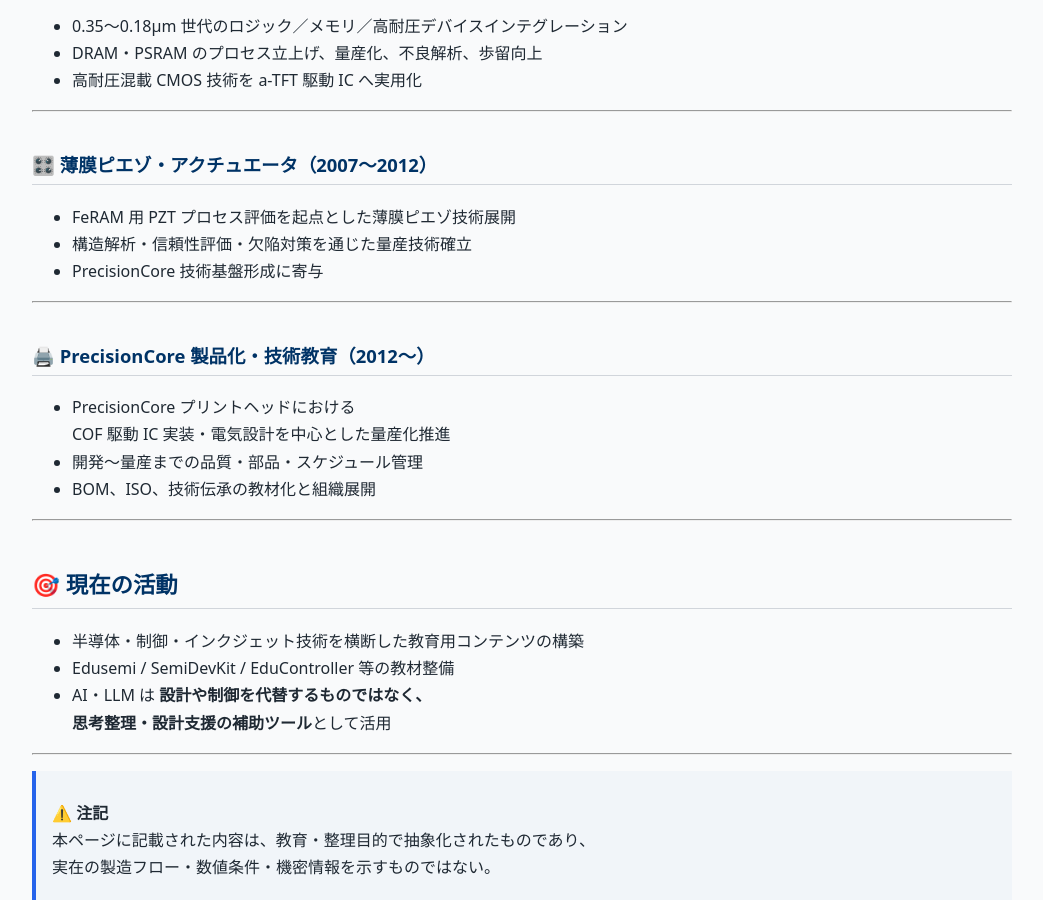
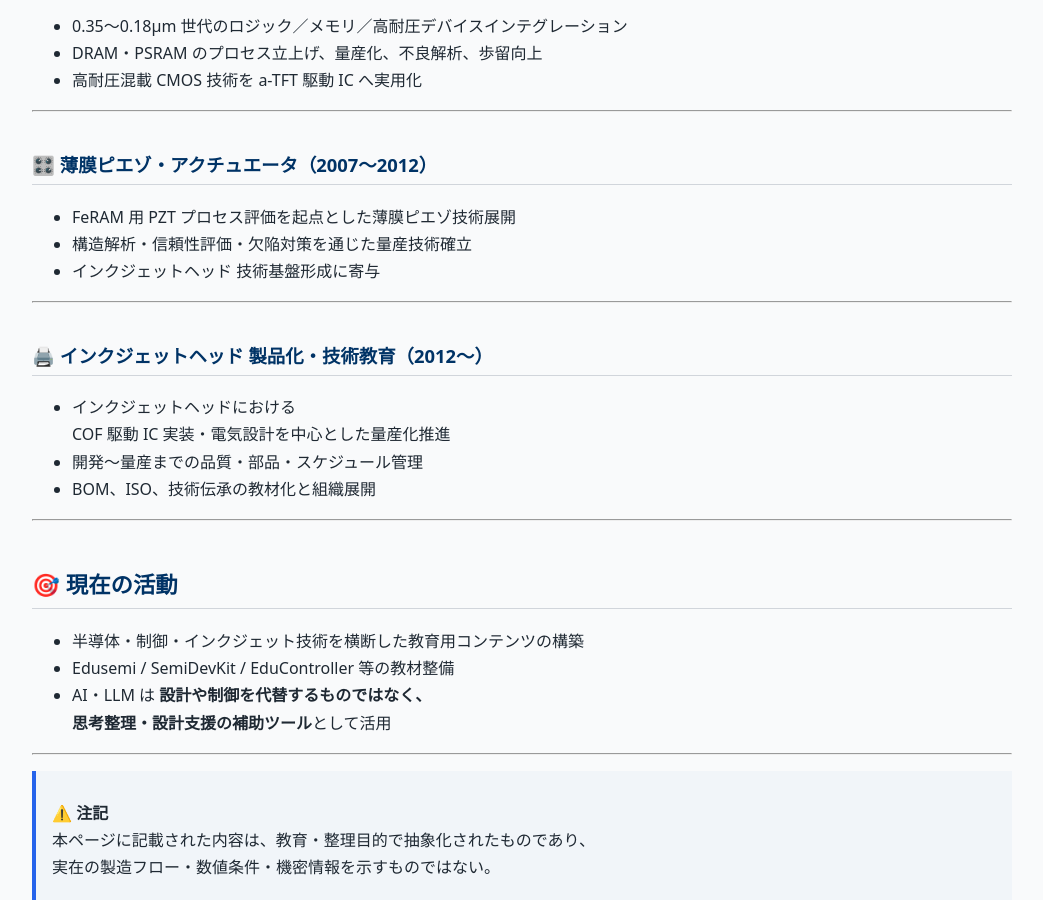
Before and after one commit to Samizo-AITL/Samizo-AITL.github.io, a Jekyll site: the page built from about/career-summary/index.md, in a window 1280 px wide and 900 px high, scrolled down 703 px. Shown: the whole window, without its empty margins (118-1161 px from the left). Built offline with Jekyll 4.4.1, drawn with Linux system fonts in a browser that asks for light colours.

Commit message:
Update index.md

```diff
--- a/about/career-summary/index.md
+++ b/about/career-summary/index.md
@@ -35,12 +35,12 @@
 ### 🎛️ 薄膜ピエゾ・アクチュエータ（2007〜2012）
 - FeRAM 用 PZT プロセス評価を起点とした薄膜ピエゾ技術展開
 - 構造解析・信頼性評価・欠陥対策を通じた量産技術確立
-- PrecisionCore 技術基盤形成に寄与
+- インクジェットヘッド 技術基盤形成に寄与
 
 ---
 
-### 🖨️ PrecisionCore 製品化・技術教育（2012〜）
-- PrecisionCore プリントヘッドにおける
+### 🖨️ インクジェットヘッド 製品化・技術教育（2012〜）
+- インクジェットヘッドにおける
   COF 駆動 IC 実装・電気設計を中心とした量産化推進
 - 開発〜量産までの品質・部品・スケジュール管理
 - BOM、ISO、技術伝承の教材化と組織展開
```
